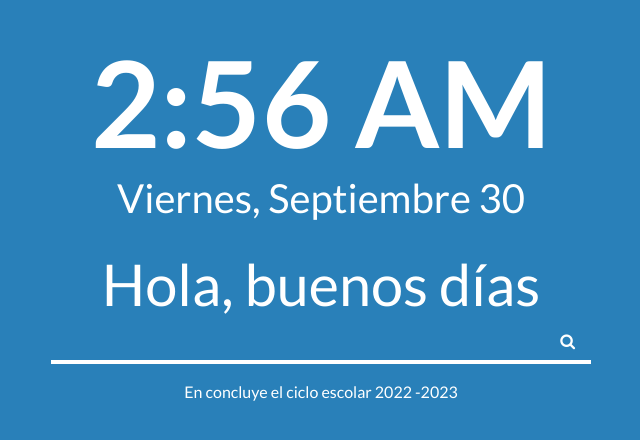
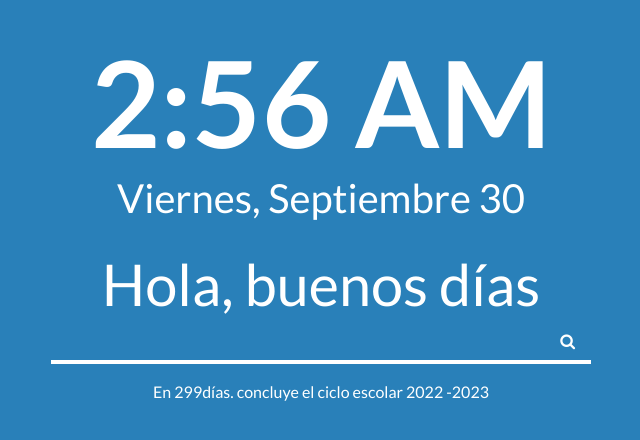
Before and after one commit to escuela-secundaria-oficial-514/escuela-secundaria-oficial-514.github.io, a plain HTML site: page index.html in a window 1280 px wide. Shown: the part 172-612 px from the top of the page, without its empty margins (319-959 px from the left). Drawn offline with nearby package versions, Linux system fonts and the light colour scheme.

Commit message:
Update index.html

```diff
--- a/index.html
+++ b/index.html
@@ -232,10 +232,12 @@ var x = setInterval(function() {
   var seconds = Math.floor((distance % (1000 * 60)) / 1000);
 
   // Output the result in an element with id="findecurso"
-  document.getElementById("findecurso").innerHTML = days + " días "  ";
+  document.getElementById("findecurso").innerHTML = days + "días. ";
 
-	// Output the result in an element with id="findecurso"
-  	// document.getElementById("findecurso").innerHTML = days + " días " + hours + " horas " + minutes + " minutos " + seconds + "´s ";
+	  // Output the result in an element with id="findecurso"
+  // document.getElementById("findecurso").innerHTML = days + "<b>d</b> " + hours + "<b>h</b> "
+  // + minutes + "<b>m</b> " + seconds + "<b>s</b> ";
+
 
   // If the count down is over, write some text
   if (distance < 0) {
```
